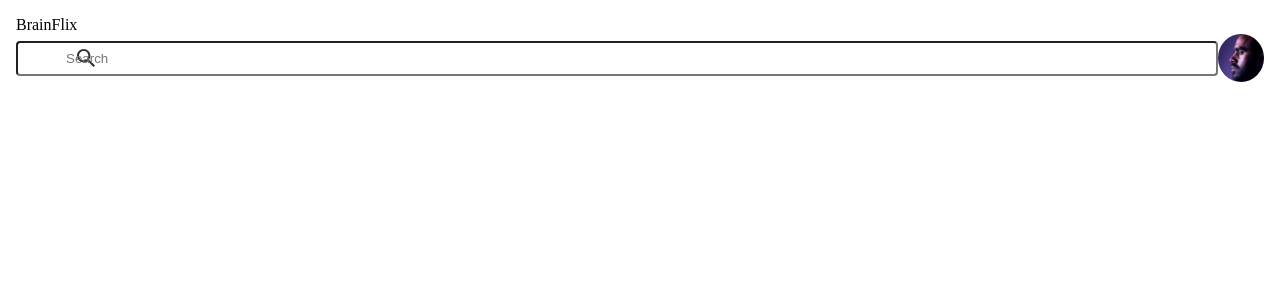
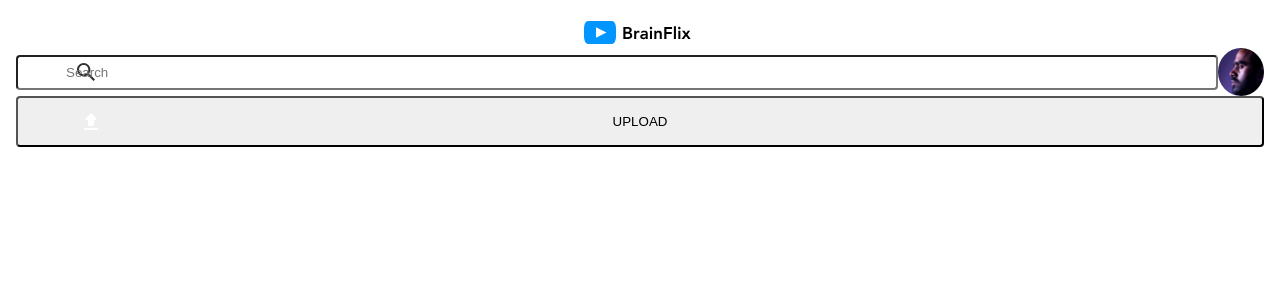
Before and after one commit to YongshengGong/yongsheng-gong-brainflix, a React (Vite) app: page / in a window 1280 px wide. Shown: the top 300 px of the page. Built offline with nearby package versions, Linux system fonts and the light colour scheme.

Commit message:
I added a upload button and a logo at the top

```diff
--- a/src/components/Header/Header.jsx
+++ b/src/components/Header/Header.jsx
@@ -2,13 +2,12 @@ import "./Header.scss";
 function Header(){
     return (
     <header className="header">
-       <section className="header__logo-title-container">
-           <span>BrainFlix</span>
-       </section>
+       <section className="header__logo-title-container"></section>
        <section className="header__search-avatar-container">
            <input className="header__search" placeholder="Search"></input>
            <div className="header__avatar"></div>
        </section>
+       <button className="header__upload-button">UPLOAD</button>
     </header>
     )
 }
--- a/src/components/Header/Header.scss
+++ b/src/components/Header/Header.scss
@@ -5,6 +5,10 @@
     padding:1rem;
     &__logo-title-container{
         width:100%;
+        padding:1rem;
+        background-image: url("../../assets/logo/BrainFlix-logo.svg");
+        background-repeat: no-repeat;
+        background-position: center;
     }
     &__search-avatar-container{
       @include flex(row,center,center);
@@ -24,6 +28,13 @@
         background-size: cover;
         background-position: -0.3rem;
         border-radius:50% ;
-
+    }
+    &__upload-button{
+        width:100%;
+        padding:1rem;
+        background-image: url("../../assets/icons/upload.svg");
+        background-repeat: no-repeat;
+        background-position: 5% center;
+        border-radius: 4px;
     }
 }
```
